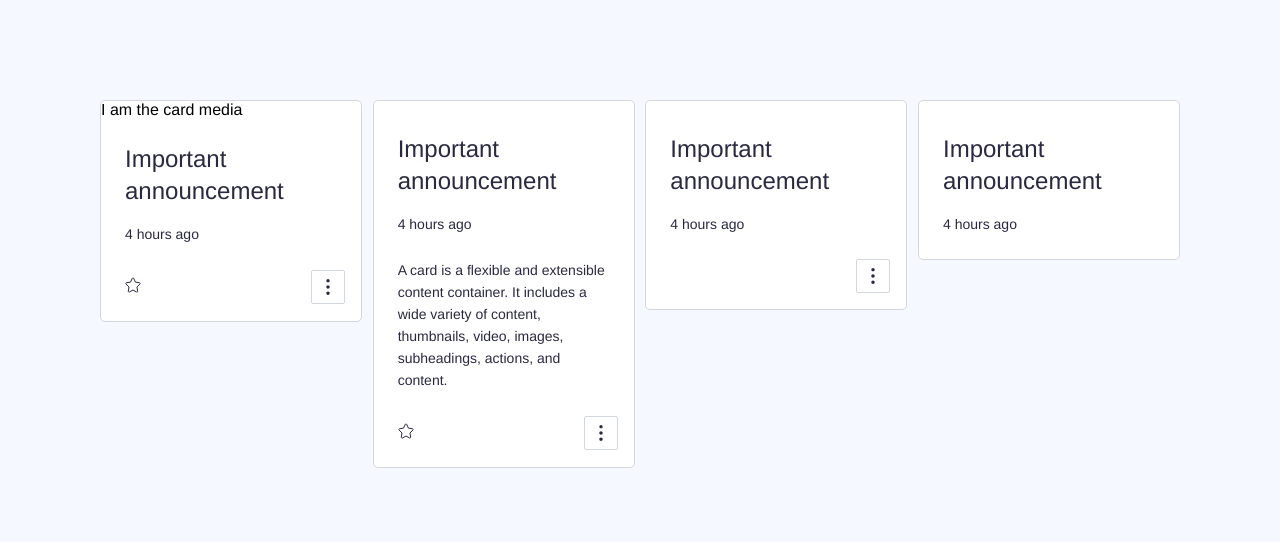
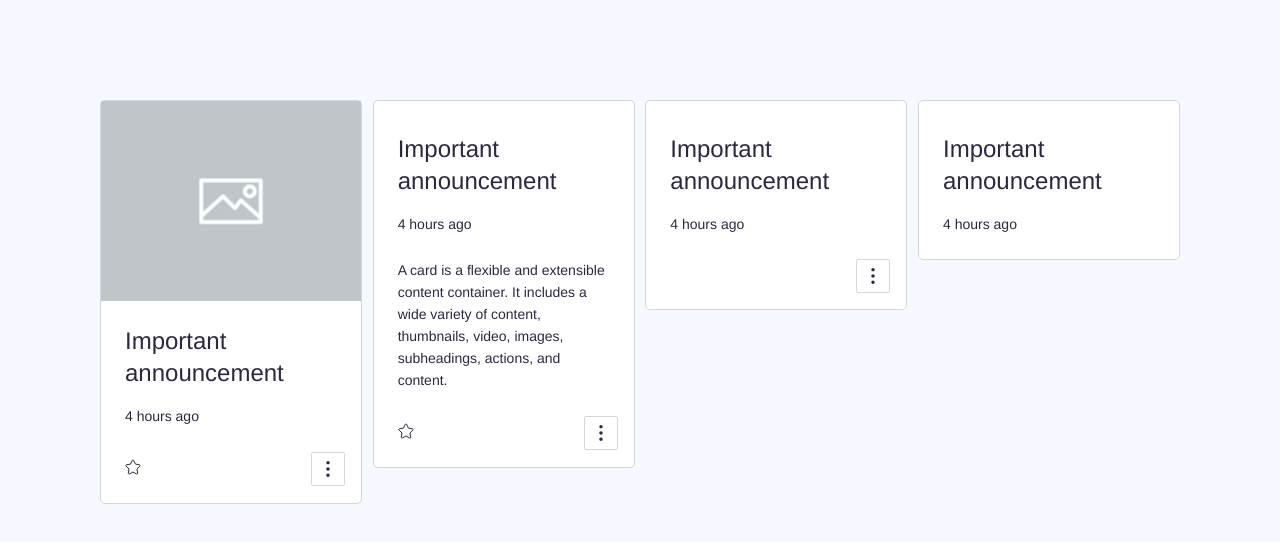
Before and after one commit to rjm56/cm, a Next.js app: page / in a window 1280 px wide. Shown: the top 542 px of the page. Built offline with nearby package versions, Linux system fonts and the light colour scheme.

Commit message:
Add card media

```diff
--- a/components/atoms/CardMedia/index.js
+++ b/components/atoms/CardMedia/index.js
@@ -1,14 +1,33 @@
 import { oneOf, string } from "prop-types";
-import { mediaTypes } from "../../../constants/mediaTypes";
+import { cardMedia, cardMediaTypes } from "../../../constants/mediaTypes";
 import styled from "styled-components";
 
-const Wrapper = styled.div``; //TODO
+const BackgroundImage = styled.div`
+  height: 200px;
+  width: 100%;
+  background: ${({ src }) => `url(${src})`} center center no-repeat;
+`;
 
-export const CardMedia = ({ type, src }) => {
-  return <Wrapper>I am the card media</Wrapper>;
+const Video = styled.video`
+  width: 100%;
+`;
+
+export const CardMedia = ({ type, src, alt }) => {
+  const renderMedia = () => {
+    if (type === cardMedia.video) {
+      return <Video src={src} autoPlay="autoPlay" loop muted alt={alt} />;
+    }
+
+    if (type === cardMedia.image || cardMedia.svg) {
+      return <BackgroundImage src={src} alt={alt} />;
+    }
+  };
+
+  return renderMedia();
 };
 
 CardMedia.propTypes = {
-  type: oneOf(mediaTypes),
+  type: oneOf(cardMediaTypes),
   src: string.isRequired,
+  alt: string,
 };
--- a/components/atoms/FavouriteIcon/index.js
+++ b/components/atoms/FavouriteIcon/index.js
@@ -14,6 +14,7 @@ export const FavouriteIcon = () => {
   return (
     <Wrapper
       onClick={handleClick}
+      tabIndex="0"
       aria-label={
         isFavourited ? "Un-favourite this card" : "Favourite this card"
       }
--- a/components/organisms/Card/index.js
+++ b/components/organisms/Card/index.js
@@ -5,7 +5,7 @@ import { Subheading } from "../../atoms/Subheading";
 import { CardDescription } from "../../atoms/CardDescription";
 import { FavouriteIcon } from "../../atoms/FavouriteIcon";
 import { CardMenu } from "../../molecules/CardMenu";
-import { mediaTypes } from "../../../constants/mediaTypes";
+import { cardMediaTypes } from "../../../constants/mediaTypes";
 import styled from "styled-components";
 
 const CardWrapper = styled.div`
@@ -64,7 +64,11 @@ export const Card = ({
 };
 
 Card.propTypes = {
-  media: shape({ type: oneOf(mediaTypes), src: string.isRequired }),
+  media: shape({
+    type: oneOf(cardMediaTypes),
+    src: string.isRequired,
+    alt: string,
+  }),
   header: string.isRequired,
   subheading: string.isRequired,
   copy: string,
--- a/constants/mediaTypes.js
+++ b/constants/mediaTypes.js
@@ -1 +1,3 @@
-export const mediaTypes = ["img", "video", "svg"];
+export const cardMedia = { image: "img", video: "video/mp4", svg: "svg" };
+
+export const cardMediaTypes = [cardMedia.image, cardMedia.video, cardMedia.svg];
--- a/pages/index.js
+++ b/pages/index.js
@@ -18,7 +18,11 @@ export default () => (
   <Wrapper>
     <CardWrapper>
       <Card
-        media={{ type: "img", src: "www.image.com" }}
+        media={{
+          type: "img",
+          src: "image-placeholder.png",
+          alt: "placeholder image",
+        }}
         header="Important announcement"
         subheading="4 hours ago"
         includeFavourite
```
Also changed, not shown: public/image-placeholder.png (added).
